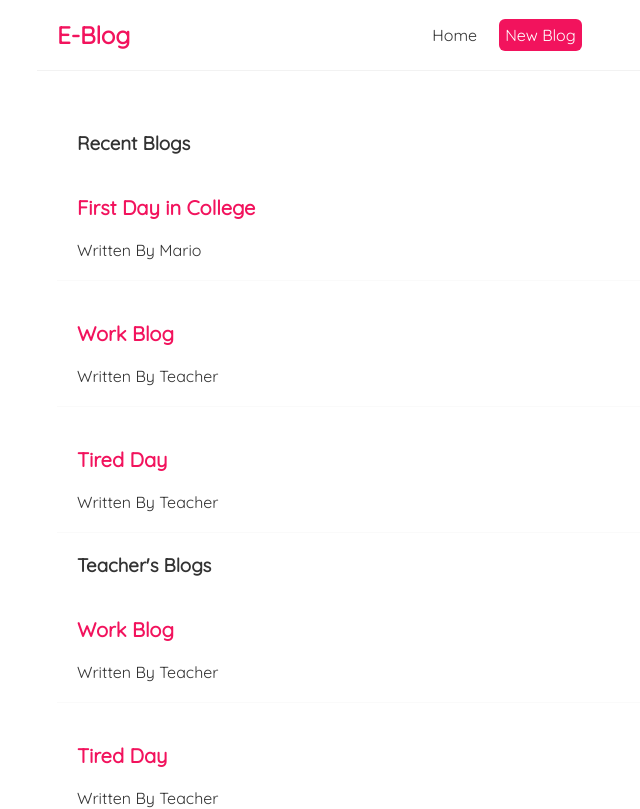
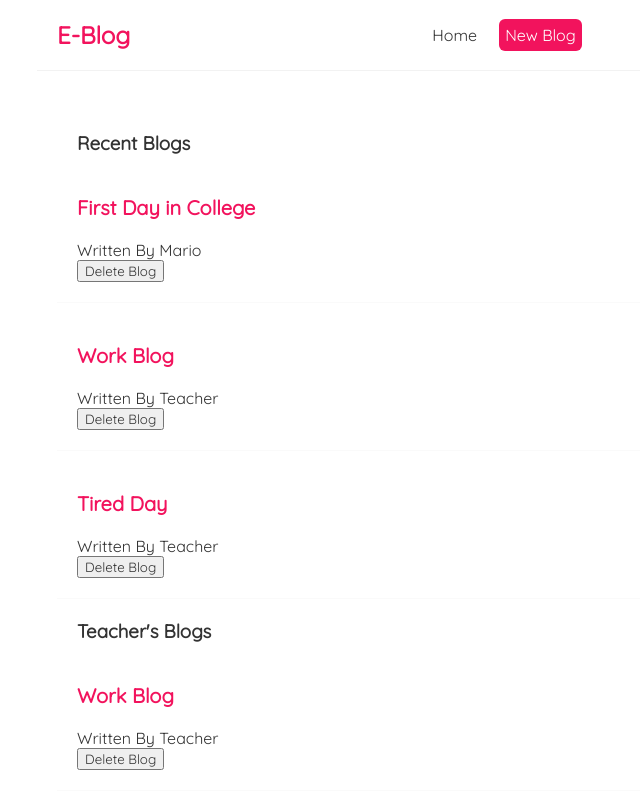
Before and after one commit to its-dev24/test-blog-react-app, a React (Create React App) app in the folder dojo-blog/: page / in a window 1280 px wide. Shown: the top 809 px of the page, without its empty margins (243-883 px from the left). Built offline with nearby package versions, Linux system fonts and the light colour scheme.

Commit message:
Started Json-Server

```diff
--- a/dojo-blog/package.json
+++ b/dojo-blog/package.json
@@ -9,6 +9,7 @@
     "@testing-library/jest-dom": "^5.17.0",
     "@testing-library/react": "^13.4.0",
     "@testing-library/user-event": "^13.5.0",
+    "json-server": "^0.17.3",
     "react": "^18.2.0",
     "react-dom": "^18.2.0",
     "react-scripts": "5.0.1",
--- a/dojo-blog/src/BlogView.js
+++ b/dojo-blog/src/BlogView.js
@@ -1,4 +1,4 @@
-const BlogView = ({ blogs, heading }) => {
+const BlogView = ({ blogs, heading, handleDelete }) => {
   return (
     <div className="blog-main">
       <h3>{heading}</h3>
@@ -6,6 +6,13 @@
         <div className="blog-preview">
           <h2>{blog.title}</h2>
           <p>Written By {blog.author}</p>
+          <button
+            onClick={() => {
+              handleDelete(blog.id);
+            }}
+          >
+            Delete Blog
+          </button>
         </div>
       ))}
     </div>
--- a/dojo-blog/src/Home.js
+++ b/dojo-blog/src/Home.js
@@ -4,24 +4,36 @@
 const Home = () => {
   const [Blogs, setBlogs] = useState([
     {
+      id: "1",
       title: "First Day in College",
       body: "Temdsjfljadsjfoodsofdsfhdshf sdhfhdshfhasodhfohdsfkjsandf",
       author: "Mario",
     },
     {
+      id: "2",
       title: "Work Blog",
       body: "Temdsjfljadsjfoodsofdsfhdshf sdhfhdshfhasodhfohdsfkjsandf",
       author: "Teacher",
     },
     {
+      id: "3",
       title: "Tired Day",
       body: "Temdsjfljadsjfoodsofdsfhdshf sdhfhdshfhasodhfohdsfkjsandf",
       author: "Teacher",
     },
   ]);
+
+  const handleDelete = (id) => {
+    let newBlog = Blogs.filter((Blogs) => Blogs.id != id);
+    setBlogs(newBlog);
+  };
   return (
     <div className="home">
-      <BlogView blogs={Blogs} heading="Recent Blogs" />
+      <BlogView
+        blogs={Blogs}
+        heading="Recent Blogs"
+        handleDelete={handleDelete}
+      />
       <BlogView
         blogs={Blogs.filter((Blogs) => Blogs.author === "Teacher")}
         heading="Teacher's Blogs"
```
Also changed, not shown: dojo-blog/data/db.json (added, +16 -0 lines), 1 other file (tests, documents, lock files or other folders).
